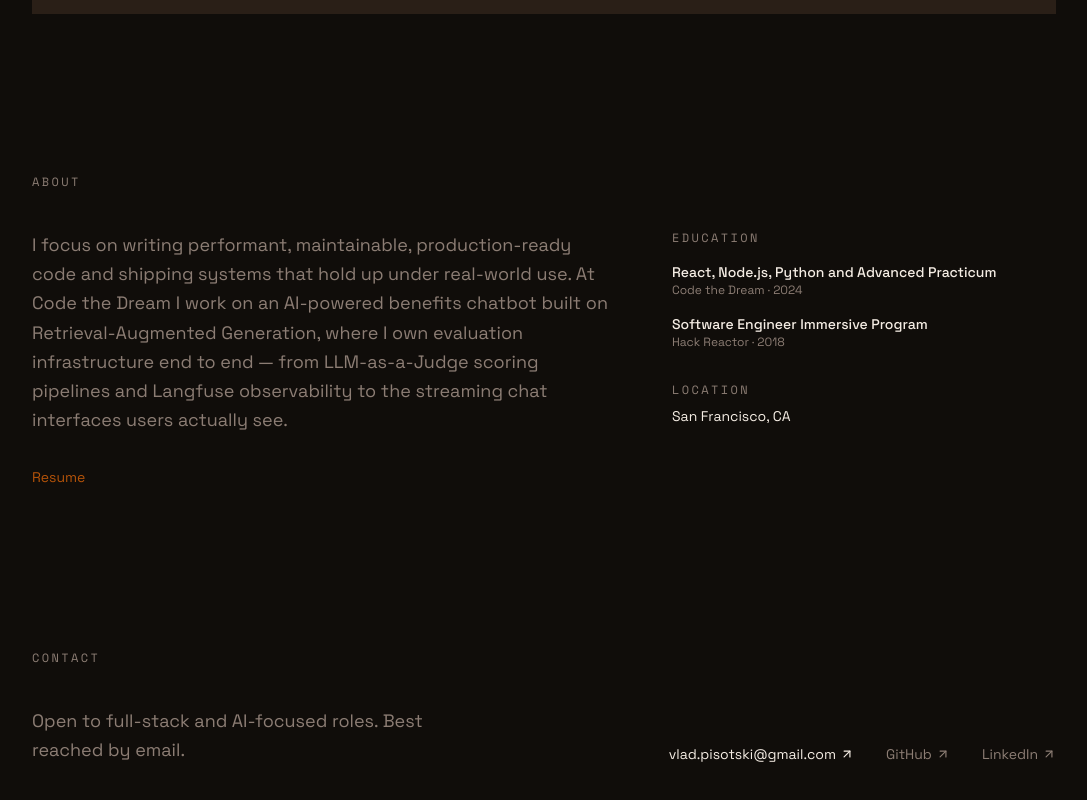
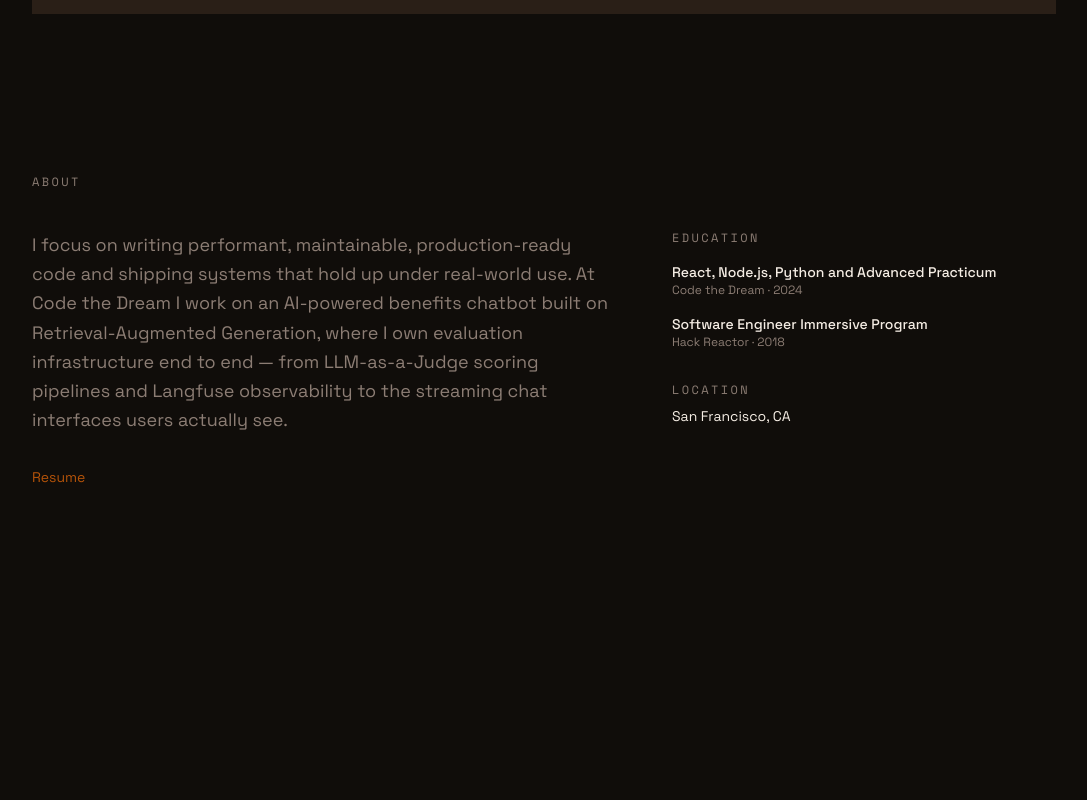
Before and after one commit to Pisotski/portfolio, a Next.js app: page / in a window 1280 px wide. Shown: the part 1470-2270 px from the top of the page, without its empty margins (96-1183 px from the left). After the commit the page ends 2040 px from the top, so only its background shows below. Built offline with nearby package versions, Linux system fonts and the light colour scheme.

Commit message:
Revert "feat: add Contact section with email, GitHub, LinkedIn links"
This reverts commit 200449138beae741c639ca622e085351accb1c98.

```diff
--- a/app/page.tsx
+++ b/app/page.tsx
@@ -2,7 +2,6 @@ import { Nav } from "@/components/sections/Nav";
 import { Hero } from "@/components/sections/Hero";
 import { Projects } from "@/components/sections/Projects";
 import { About } from "@/components/sections/About";
-import { Contact } from "@/components/sections/Contact";
 
 export default function Home() {
   return (
@@ -12,7 +11,6 @@ export default function Home() {
         <Hero />
         <Projects />
         <About />
-        <Contact />
       </main>
     </>
   );
--- a/components/sections/Contact.tsx
+++ /dev/null
@@ -1,65 +0,0 @@
-import { ArrowUpRight } from "lucide-react";
-import { siteConfig } from "@/lib/site";
-
-export function Contact() {
-  return (
-    <section
-      id="contact"
-      aria-labelledby="contact-heading"
-      className="px-12 py-20"
-    >
-      <div className="mx-auto w-full max-w-5xl">
-        <p
-          id="contact-heading"
-          role="heading"
-          aria-level={2}
-          className="mb-10 text-xs uppercase tracking-[0.2em] text-muted"
-          style={{ fontFamily: "var(--font-mono)" }}
-        >
-          Contact
-        </p>
-        <div className="flex flex-col gap-12 lg:flex-row lg:items-end lg:justify-between">
-          <p className="max-w-md text-base leading-relaxed text-muted sm:text-lg">
-            Open to full-stack and AI-focused roles. Best reached by email.
-          </p>
-          <ul className="flex list-none flex-col gap-4 pl-0 sm:flex-row sm:gap-8" role="list">
-            <li>
-              <a
-                href={`mailto:${siteConfig.email}`}
-                aria-label="Email"
-                className="flex items-center gap-1 text-sm text-text transition-colors hover:text-accent focus-visible:outline-none focus-visible:ring-2 focus-visible:ring-accent focus-visible:ring-offset-2 focus-visible:ring-offset-bg"
-              >
-                {siteConfig.email}
-                <ArrowUpRight size={14} aria-hidden="true" />
-              </a>
-            </li>
-            <li>
-              <a
-                href={siteConfig.links.github}
-                target="_blank"
-                rel="noreferrer"
-                aria-label="GitHub"
-                className="flex items-center gap-1 text-sm text-muted transition-colors hover:text-text focus-visible:outline-none focus-visible:ring-2 focus-visible:ring-accent focus-visible:ring-offset-2 focus-visible:ring-offset-bg"
-              >
-                GitHub
-                <ArrowUpRight size={14} aria-hidden="true" />
-              </a>
-            </li>
-            <li>
-              <a
-                href={siteConfig.links.linkedin}
-                target="_blank"
-                rel="noreferrer"
-                aria-label="LinkedIn"
-                className="flex items-center gap-1 text-sm text-muted transition-colors hover:text-text focus-visible:outline-none focus-visible:ring-2 focus-visible:ring-accent focus-visible:ring-offset-2 focus-visible:ring-offset-bg"
-              >
-                LinkedIn
-                <ArrowUpRight size={14} aria-hidden="true" />
-              </a>
-            </li>
-          </ul>
-        </div>
-      </div>
-    </section>
-  );
-}
```
Also changed, not shown: 1 other file (tests, documents, lock files or other folders).
